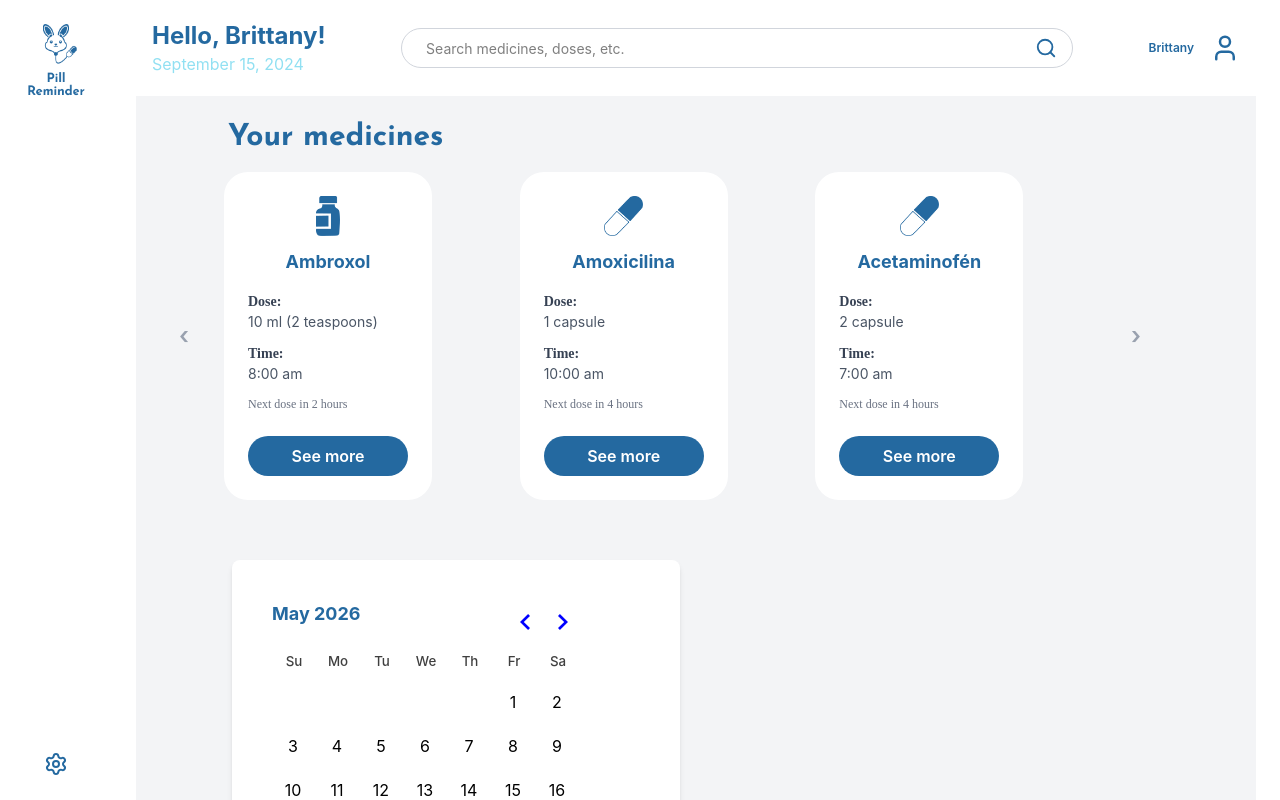
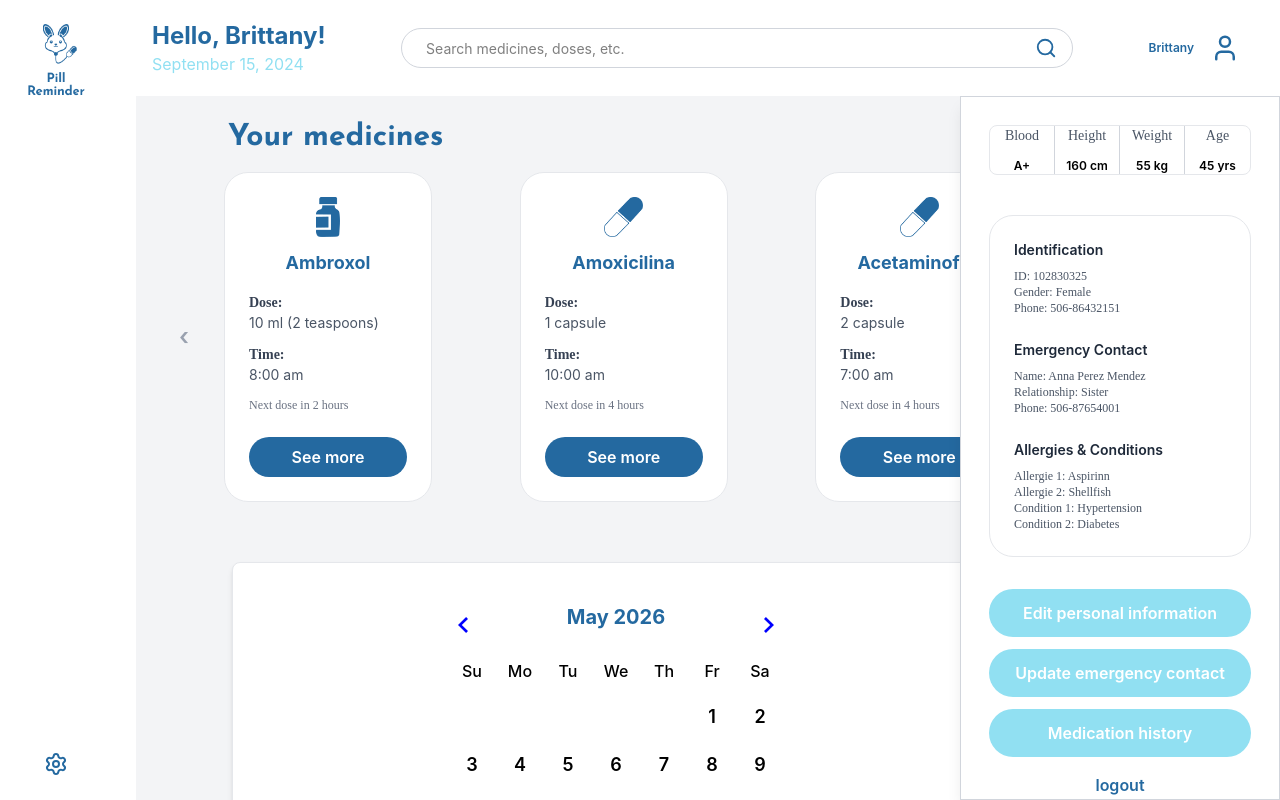
Before and after one commit to britny123/PR-Frontend, a React (Vite) app: page /home in a window 1280 px wide. Both pictures are taken after a click on the button 1225 px from the left and 48 px from the top of the page. Shown: the top 800 px of the page. Built offline with nearby package versions, Linux system fonts and the light colour scheme; a web font is replaced by a local one.

Commit message:
Arregle el calendario y agregue el panel que muestra datos del usuario

```diff
--- a/src/components/homePage/Calendar.tsx
+++ b/src/components/homePage/Calendar.tsx
@@ -10,11 +10,13 @@ export function MedicineCalendar({ medicineDays = [] }: MedicineCalendarProps) {
   const [selected, setSelected] = useState<Date | undefined>(new Date());
 
   return (
-    <div className="p-10 bg-white rounded-lg shadow-md w-full max-w-md">
+    <div className="p-10 bg-white rounded-lg shadow-md w-full max-w-3xl border border-gray-200 flex flex-col items-center">
       <DayPicker
         mode="single"
         selected={selected}
         onSelect={setSelected}
+        navLayout="around"
+        captionLayout="label"
         modifiers={{ medicine: medicineDays }}
 
         modifiersClassNames={{
@@ -23,7 +25,10 @@ export function MedicineCalendar({ medicineDays = [] }: MedicineCalendarProps) {
             today: "border-2 border-blue w-8 h-8 flex items-center justify-center rounded-full",
         }}
         classNames={{
-        caption_label: "text-lg font-bold text-blue",
+        caption_label: "text-xl font-bold text-blue",
+        day_button: "text-lg font-semibold",
+        month_grid: "border-separate border-spacing-1",
+        weekday: "text-base font-medium p-2"
     }}
 
       />
--- a/src/components/homePage/Home.tsx
+++ b/src/components/homePage/Home.tsx
@@ -4,8 +4,11 @@ import MedicineSection from "./MedicineSection";
 import { medicines } from "./medecineData";
 import Header from "../homePage/HeaderBar";
 import "react-day-picker/dist/style.css";
+import UserInfoPanel from "../homePage/UserInfoPanel";
+import { useState } from "react";
 
 export default function Home() {
+    const [showUserPanel, setShowUserPanel] = useState(false);
   return (
     <div className="flex min-h-screen bg-white overflow-hidden">
       <Sidebar />
@@ -15,7 +18,7 @@ export default function Home() {
           <Header
             userName="Brittany"
             date="September 15, 2024"
-            onProfileClick={() => alert("Profile clicked")}
+            onProfileClick={() => setShowUserPanel(!showUserPanel)}
           />
         </div>
 
@@ -28,6 +31,25 @@ export default function Home() {
               </div>
             </div>
           </div>
+
+          {/* Panel de Usuario - Aparece al hacer click */}
+          {showUserPanel && (
+            <div className="fixed right-0 top-24 bottom-0 w-80 bg-white shadow-lg z-40 overflow-y-auto p-3 border border-gray-300">
+              <UserInfoPanel />
+            </div>
+          )}
+
+          {/* Overlay para cerrar el panel */}
+          {showUserPanel && (
+            <div
+              className="fixed inset-0 z-30"
+              onClick={() => setShowUserPanel(false)}
+            />
+          )}
+
+
+
+
         </div>
       </div>
     </div>
--- a/src/components/homePage/MedicineCard.tsx
+++ b/src/components/homePage/MedicineCard.tsx
@@ -13,7 +13,7 @@ interface MedicineCardProps {
 
 function MedicineCard({ medicine }: MedicineCardProps) {
   return (
-    <div className="bg-white rounded-3xl p-6 w-52 hover:shadow-xl transition-shadow">
+    <div className="bg-white rounded-3xl p-6 w-52 border border-gray-200 hover:shadow-xl transition-shadow">
       <img
         src={medicine.icon}
         alt={medicine.name}
--- a/src/components/homePage/Sidebar.tsx
+++ b/src/components/homePage/Sidebar.tsx
@@ -8,6 +8,7 @@ function Sidebar() {
   return (
     <div className="fixed left-0 top-0 h-screen w-28 bg-white flex flex-col items-center py-6 z-50">
       <img src={logo2} alt="Pill Reminder" className="w-16 h-auto mb-auto" />
+
       <button
         className=""
         onClick={() => navigate("/accessibility")}
--- /dev/null
+++ b/src/components/homePage/UserInfoPanel.tsx
@@ -0,0 +1,116 @@
+import { useNavigate } from 'react-router-dom';
+interface UserPanelData {
+  name?: string;
+  blood?: string;
+  height?: string;
+  weight?: string;
+  age?: string;
+  identification?: string;
+  medicalInfo?: string;
+  emergencyContact?: string;
+  relationship?: string;
+  phoneContact?: string;
+  allergies?: string[];
+  gender?: string;
+  phone?: string;
+}
+
+export default function UserInfoPanel({
+   userData = {
+    name: "Juan Perez",
+    blood: "A+",
+    height: "160 cm",
+    weight: "55 kg",
+    age: "45 yrs",
+    identification: "102830325",
+    gender: "Female",
+    phone: "506-86432151",
+    emergencyContact: "Anna Perez Mendez",
+    phoneContact: "506-87654001",
+    relationship: "Sister",
+    allergies: ["Allergie 1: Aspirinn", "Allergie 2: Shellfish", "Condition 1: Hypertension", "Condition 2: Diabetes"],
+  }
+}: { userData?: UserPanelData }) {
+  const navigate = useNavigate();
+
+  return (
+    <div className="w-full max-w-xs  bg-white p-4 flex flex-col gap-4">
+      {/* Medidas - 4 columnas */}
+      <div className="grid grid-cols-4 mb-6 text-center border border-gray-200 rounded-lg">
+        <div className="border-r border-gray-300 ">
+          <p className="text-sm paragraph text-gray-600 mb-3">Blood</p>
+          <p className="text-xs font-semibold ">{userData.blood || "—"}</p>
+        </div>
+        <div className="border-r border-gray-300">
+          <p className="text-sm paragraph text-gray-600 mb-3">Height</p>
+          <p className="text-xs font-semibold ">{userData.height || "—"}</p>
+        </div>
+        <div className="border-r border-gray-300">
+          <p className="text-sm paragraph text-gray-600  mb-3">Weight</p>
+          <p className="text-xs font-semibold ">{userData.weight || "—"}</p>
+        </div>
+        <div>
+          <p className="text-sm paragraph text-gray-600  mb-3">Age</p>
+          <p className="text-xs font-semibold ">{userData.age || "—"}</p>
+        </div>
+      </div>
+
+        <div className="p-3 rounded-3xl border border-gray-200">
+            {/* Identification */}
+            <div className="p-3">
+                <p className="text-sm font-semibold text-gray-800 mb-2">Identification</p>
+                <div className="text-xs text-gray-600 paragraph">
+                <p>ID: {userData.identification || "—"}</p>
+                <p>Gender: {userData.gender || "—"}</p>
+                <p>Phone: {userData.phone || "—"}</p>
+                </div>
+
+            </div>
+
+
+            {/* Emergency Contact */}
+            <div className="p-3">
+                <p className="text-sm font-semibold text-gray-800 mb-2">Emergency Contact</p>
+                    <div className="text-xs text-gray-600 paragraph">
+                        <p>Name: {userData.emergencyContact || "—"}</p>
+                        <p>Relationship: {userData.relationship || "—"}</p>
+                        <p>Phone: {userData.phoneContact || "—"}</p>
+                    </div>
+            </div>
+
+            {/* Allergies */}
+            <div className="p-3">
+                <p className="text-sm font-semibold text-gray-800 mb-2">Allergies & Conditions</p>
+                <div className="text-xs text-gray-600 paragraph">
+                <ul className="text-xs text-gray-600">
+                    {userData.allergies?.map((allergy, index) => (
+                        <li key={index}>{allergy}</li>
+                    ))}
+                </ul>
+                </div>
+            </div>
+        </div>
+
+      {/* Botones de Acción */}
+        <div className="flex flex-col gap-3 mt-4">
+            <button onClick={() => {}}
+            className=" w-full h-12 rounded-full color-water-blue text-white font-semibold cursor-pointer">
+                Edit personal information
+            </button>
+            <button onClick={() => {}}
+            className=" w-full h-12 rounded-full color-water-blue text-white font-semibold cursor-pointer">
+                Update emergency contact
+            </button>
+            <button onClick={() => {}}
+            className=" w-full h-12 rounded-full color-water-blue text-white font-semibold cursor-pointer">
+                Medication history
+            </button>
+        </div>
+
+        {/* Logout */}
+        <button onClick={() => navigate('/')} className="text-blue font-semibold cursor-pointer">
+        logout
+        </button>
+    </div>
+    );
+}
```
